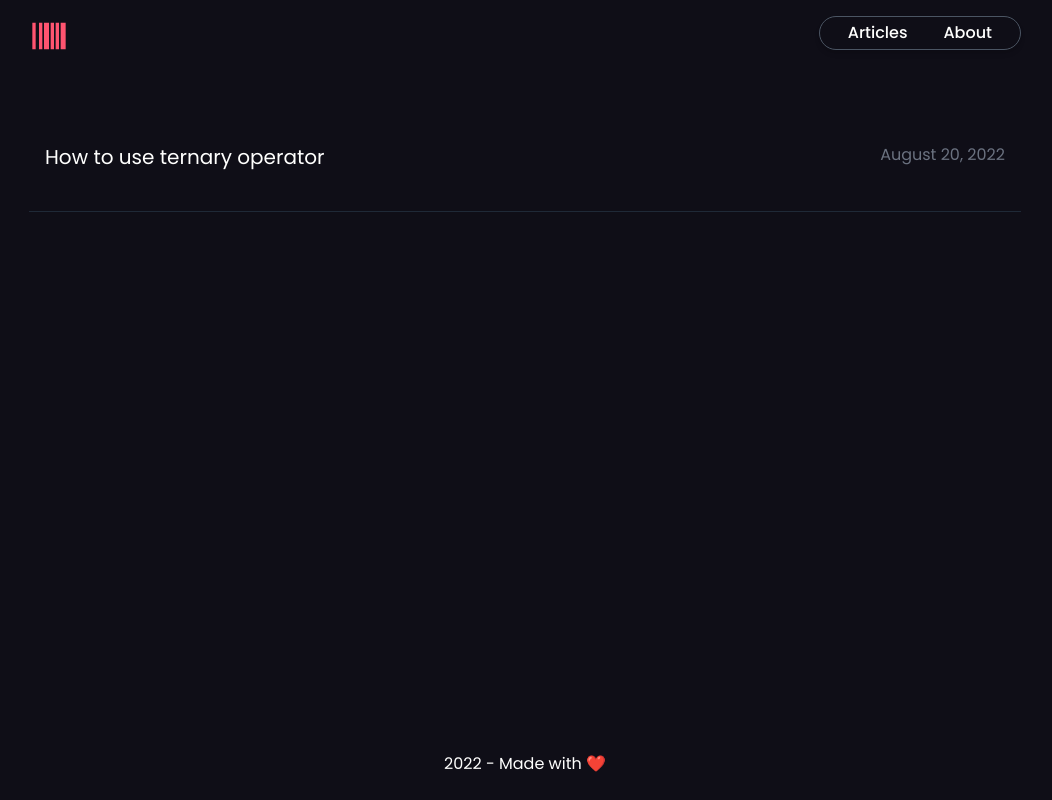
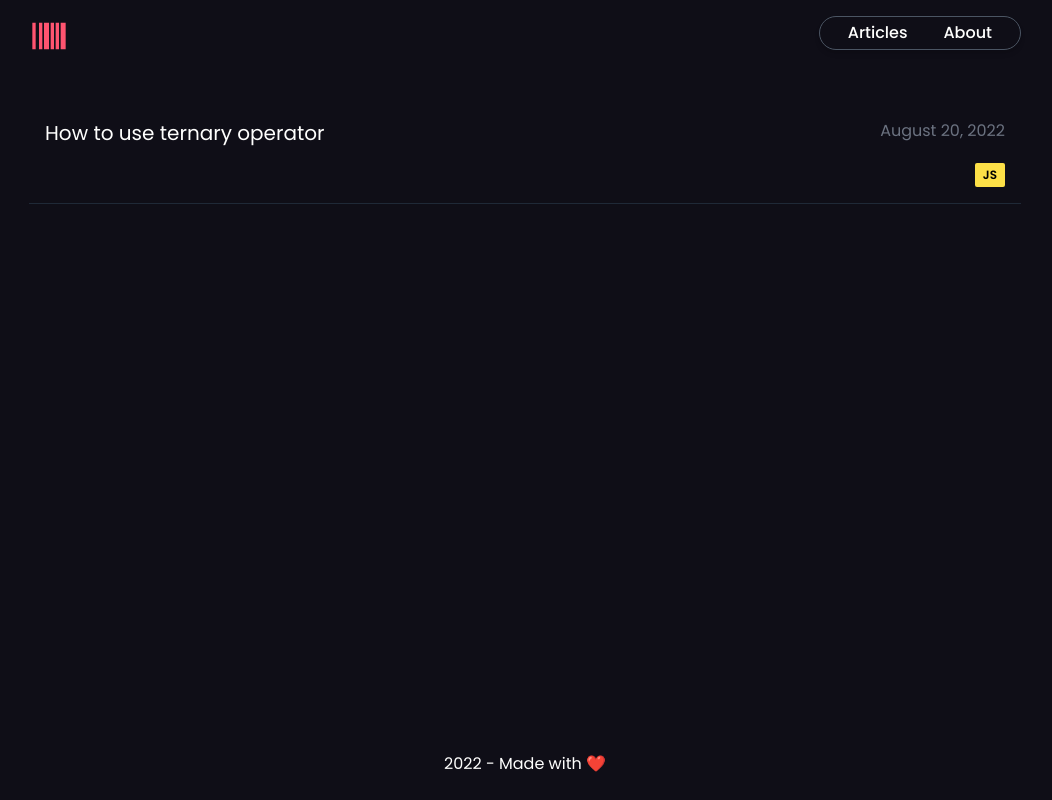
Before and after one commit to o-louis/Blog, a Next.js app: page /articles in a window 1280 px wide. Shown: the whole page, without its empty margins (115-1167 px from the left). Built offline with nearby package versions, Linux system fonts and the light colour scheme.

Commit message:
feat: Show tags for the list articles

```diff
--- a/pages/articles.tsx
+++ b/pages/articles.tsx
@@ -10,21 +10,40 @@ interface Props {
     id: string;
     date: string;
     title: string;
+    tags: string[];
   }>;
+}
+
+const COLORTAGS = {
+  css: 'bg-blue-700 text-white',
+  js: 'bg-yellow-300 text-black',
+  vue: 'bg-emerald-400 text-white',
+  html: 'bg-orange-600 text-white',
+  react: 'bg-slate-700 text-cyan-400',
+  python: 'bg-sky-700 text-white',
+  svelte: 'bg-neutral-700 text-white',
+  next: 'bg-black text-white',
+  nuxt: 'bg-emerald-900 text-white'
 }
 
 export default function Articles({ allPostsData }: Props) {
   return (
     <Layout>
       <section className="py-10">
-        {allPostsData.map(({ id, date, title }) => (
-          <article key={id} className="py-10  px-4 border-b border-gray-800 hover:text-tertiary">
-            <Link  href={`/posts/${id}`}>
+        {allPostsData.map(({ id, date, title, tags }) => (
+          <article key={id} className="flex flex-col py-4 px-4 border-b border-gray-800 hover:text-tertiary">
+            <Link  href={`/articles/${id}`}>
               <a className="flex justify-between align-center">
                 <span className="text-xl">{title}</span>
                 <Date dateString={date} className="text-md text-gray-500" />
               </a>
             </Link>
+            <ul className="mt-4 self-end flex gap-x-2">
+              {tags.map(tag =>
+                <li key={tag+id} className={`flex items-center rounded-sm uppercase
+                  w-auto px-2 py-1 max-w-[15rem] font-semibold text-xs ${COLORTAGS[tag]}`}>{tag}</li>
+              )}
+            </ul>
           </article>
         ))}
       </section>
--- a/pages/index.tsx
+++ b/pages/index.tsx
@@ -44,7 +44,7 @@ export default function Home({ allPostsData }: Props) {
                 />
                 <div className={`flex flex-col max-w-md ${isLatestPost ? 'ml-8' : '' }`}>
                   <Date dateString={date} className={`text-sm text-gray-500 ${isLatestPost ? '' : 'mt-4' }`} />
-                  <Link href={`/posts/${id}`}>
+                  <Link href={`/articles/${id}`}>
                     <a className="flex flex-col mt-2">
                       <span className={`font-semibold ${isLatestPost ? 'text-3xl' : 'text-xl'}`}>{title}</span>
                       <span className={`mt-4 fomt-medium text-paragraph ${isLatestPost ? 'text-lg' : 'text-sm'}`}>{description}</span>
```
Also changed, not shown: pages/articles/[id].tsx (renamed from pages/posts/[id].tsx).
